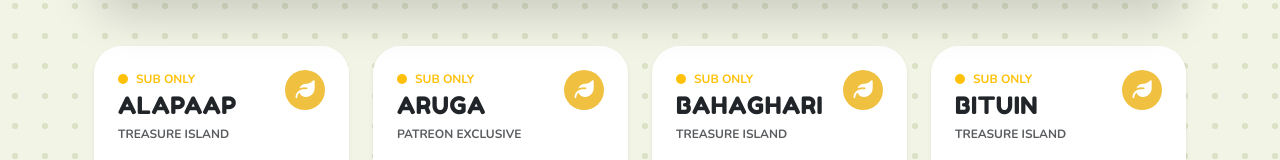
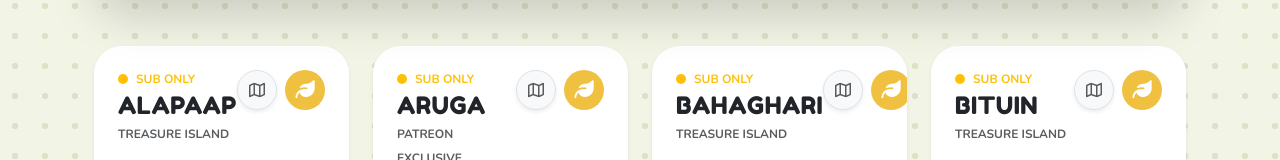
Before and after one commit to bitress/chopaeng, a React (Vite) app: page /islands in a window 1280 px wide. Shown: the part 504-664 px from the top of the page. Built offline with nearby package versions, Linux system fonts and the light colour scheme; no server answers.

Commit message:
added images

```diff
--- a/src/pages/TreasureIslands.tsx
+++ b/src/pages/TreasureIslands.tsx
@@ -458,8 +458,6 @@ const TreasureIslands = () => {
                                         </div>
 
                                         <div className="d-flex gap-2">
-                                            {/* MAP BUTTON: Only Show if NOT a Member/Sub Island */}
-                                            {island.cat !== "member" && (
                                             <button
                                                 className="btn btn-light rounded-circle border d-flex align-items-center justify-content-center shadow-sm"
                                                 style={{width: 40, height: 40}}
@@ -468,7 +466,6 @@ const TreasureIslands = () => {
                                             >
                                                 <i className="fa-regular fa-map text-muted"></i>
                                             </button>
-                                            )}
 
                                             <div className={`theme-badge rounded-circle d-flex align-items-center justify-content-center theme-${island.theme}`} title={`${island.seasonal} Season`}>
                                                 <i className="fa-solid fa-leaf"></i>
```
Lines whose indentation alone changed are shown as unchanged.
